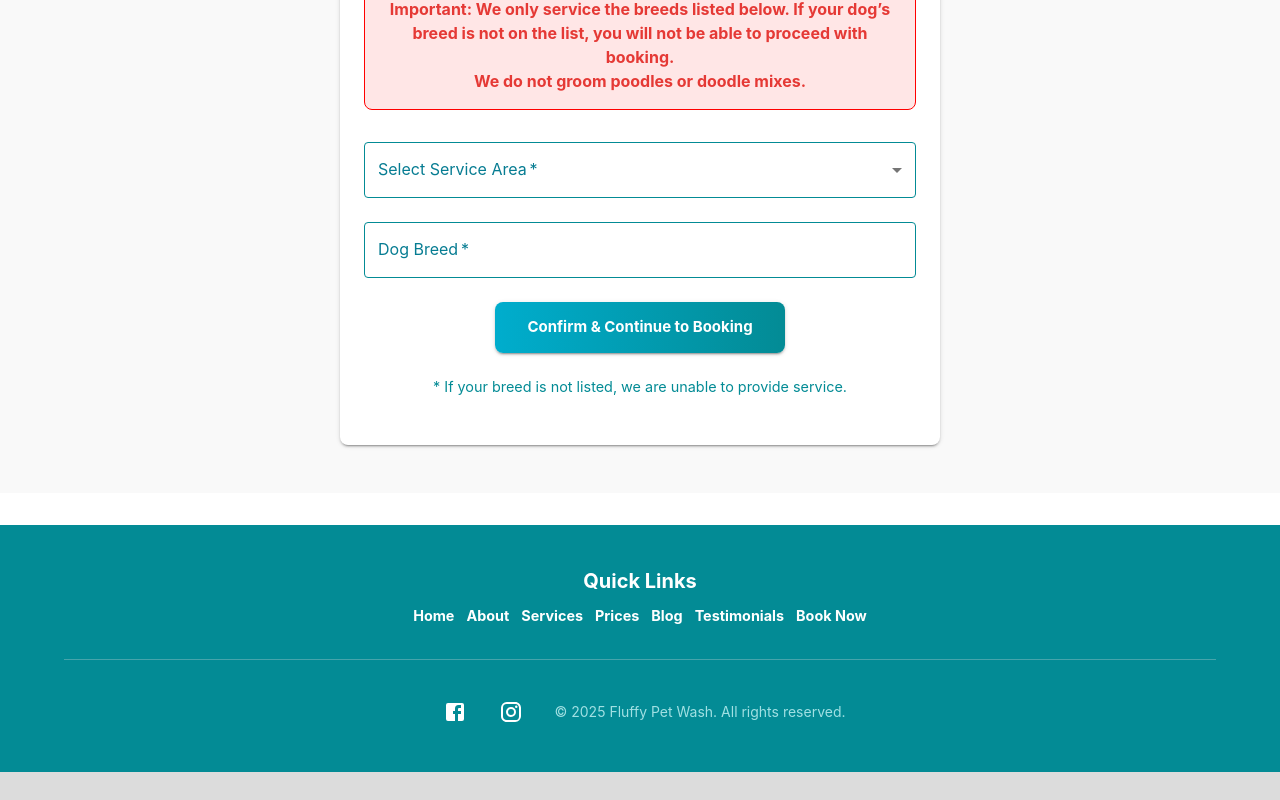
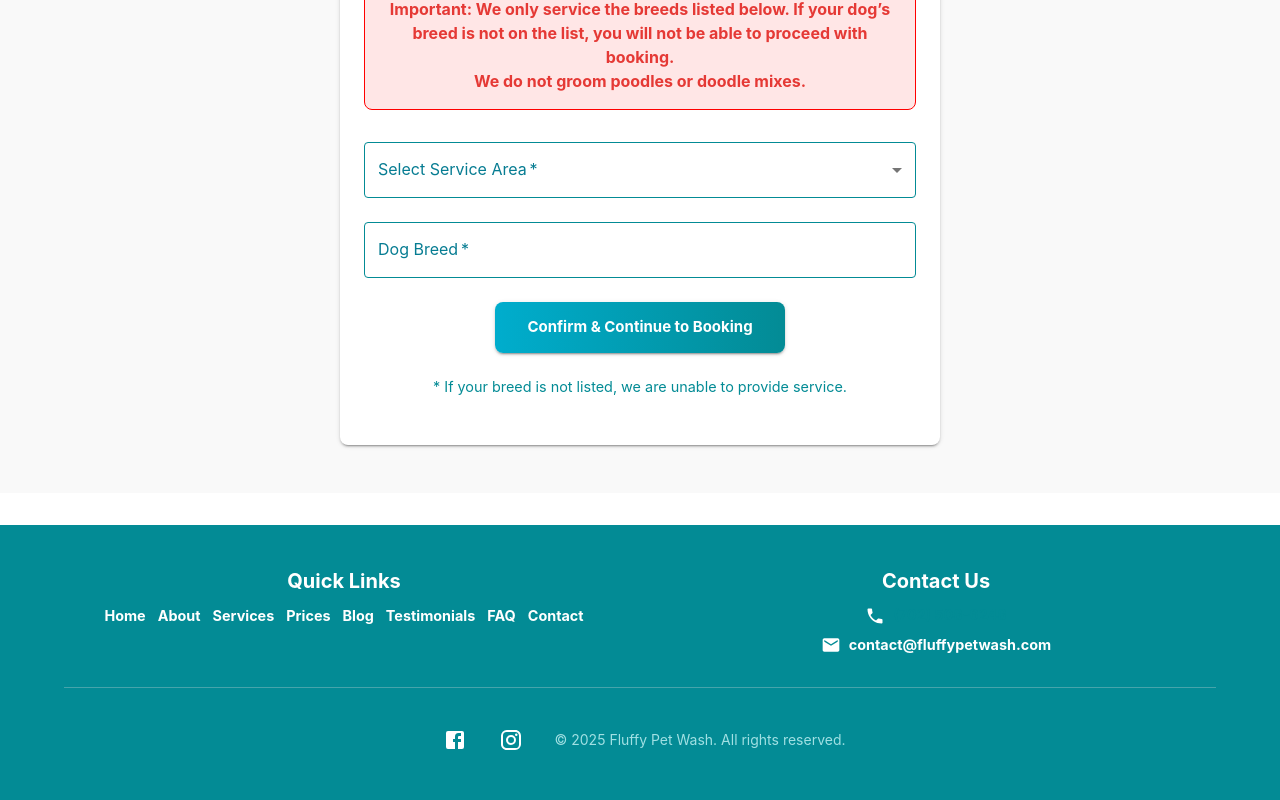
Before and after one commit to crisboxing11/Fluffy, a Next.js app: page / in a window 1280 px wide. Shown: the part 2433-3233 px from the top of the page. Before the commit the page ends 3205 px from the top, so only its background shows below. Built offline with nearby package versions, Linux system fonts and the light colour scheme.

Commit message:
Style footer contact section

```diff
--- a/components/Layout/Footer.tsx
+++ b/components/Layout/Footer.tsx
@@ -1,6 +1,8 @@
 import { Box, Typography, Link, IconButton, Grid, Divider, Stack } from '@mui/material';
 import FacebookIcon from '@mui/icons-material/Facebook';
 import InstagramIcon from '@mui/icons-material/Instagram';
+import PhoneIcon from '@mui/icons-material/Phone';
+import EmailIcon from '@mui/icons-material/Email';
 
 const Footer = () => {
   return (
@@ -19,11 +21,18 @@ const Footer = () => {
         {/* Quick Links */}
         <Grid item xs={12} md={6} textAlign="center">
           <Typography variant="h6" fontWeight="bold">Quick Links</Typography>
-          <Stack spacing={1.5} mt={1} direction="row" justifyContent="center">
-            {["Home", "About", "Services", "Prices", "Blog", "Testimonials", "Book Now"].map((item, index) => (
+          <Stack
+            spacing={1.5}
+            mt={1}
+            direction={{ xs: 'column', sm: 'row' }}
+            justifyContent="center"
+            alignItems="center"
+            flexWrap="wrap"
+          >
+            {["Home", "About", "Services", "Prices", "Blog", "Testimonials", "FAQ", "Contact"].map((item, index) => (
               <Link
                 key={index}
-                href={item === "Home" ? "/" : item === "Book Now" ? "/#booking" : `/${item.toLowerCase().replace(" ", "")}`}
+                href={item === "Home" ? "/" : `/${item.toLowerCase()}`}
                 color="inherit"
                 underline="none"
                 sx={{ fontSize: '0.9rem', fontWeight: 'bold', transition: 'color 0.2s', '&:hover': { color: '#A1E0E3' } }}
@@ -31,6 +40,23 @@ const Footer = () => {
                 {item}
               </Link>
             ))}
+          </Stack>
+        </Grid>
+
+        {/* Contact Info */}
+        <Grid item xs={12} md={6} textAlign="center">
+          <Typography variant="h6" fontWeight="bold">Contact Us</Typography>
+          <Stack spacing={1} mt={1} alignItems="center">
+            <Box display="flex" alignItems="center" gap={1}>
+              <PhoneIcon fontSize="small" />
+              <Typography variant="body2" sx={{ fontWeight: 'bold' }}>(702) 508-6248</Typography>
+            </Box>
+            <Box display="flex" alignItems="center" gap={1}>
+              <EmailIcon fontSize="small" />
+              <Link href="mailto:contact@fluffypetwash.com" color="inherit" underline="none" sx={{ fontSize: '0.9rem', fontWeight: 'bold', '&:hover': { color: '#A1E0E3' } }}>
+                contact@fluffypetwash.com
+              </Link>
+            </Box>
           </Stack>
         </Grid>
 
```
